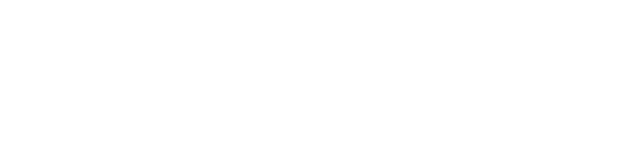
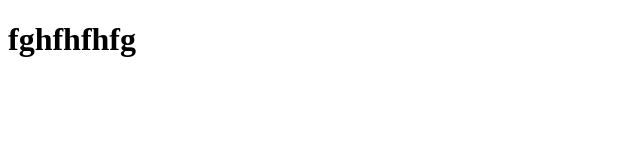
Before and after one commit to Valery1810/test, a plain HTML site: page index.html in a window 1280 px wide. Shown: the whole page, without its empty margins (0-640 px from the left). Drawn offline with Linux system fonts and the light colour scheme.

Commit message:
Update index.html
cjmm

```diff
--- a/index.html
+++ b/index.html
@@ -7,6 +7,6 @@
     <title>Document</title>
 </head>
 <body>
-    <h1></h1>
+    <h1>fghfhfhfg</h1>
 </body>
 </html>
```
